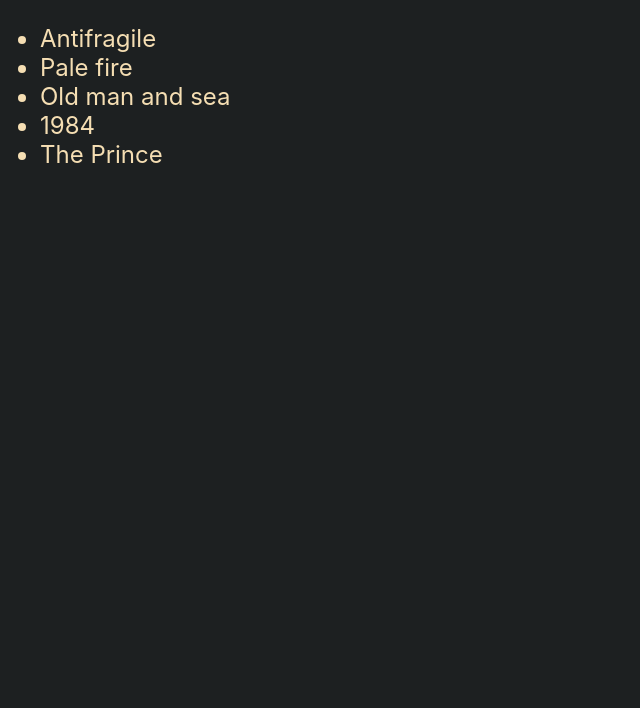
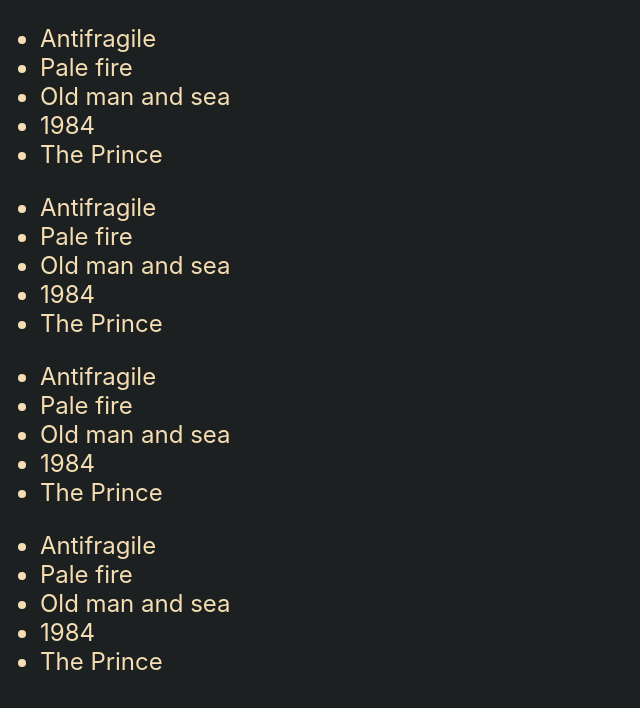
Before and after one commit to Genocity/react_01, a React (Create React App) app: page / in a window 1280 px wide. Shown: the top 708 px of the page, without its empty margins (0-640 px from the left). Built offline with nearby package versions, Linux system fonts and the light colour scheme.

Commit message:
added Library component

```diff
--- a/src/App.js
+++ b/src/App.js
@@ -1,11 +1,11 @@
 import React from 'react';
 import './App.css';
-import Books from "./components/Books";
+import Library from "./components/Library";
 
 function App() {
   return (
     <div className="App">
-      <Books />
+        <Library />
     </div>
   );
 }
--- /dev/null
+++ b/src/components/Library.jsx
@@ -0,0 +1,15 @@
+import React from "react";
+import Books from "./Books";
+
+const Library = () => {
+    return(
+        <div>
+            <Books />
+            <Books />
+            <Books />
+            <Books />
+        </div>
+    );
+};
+
+export default Library;
```
